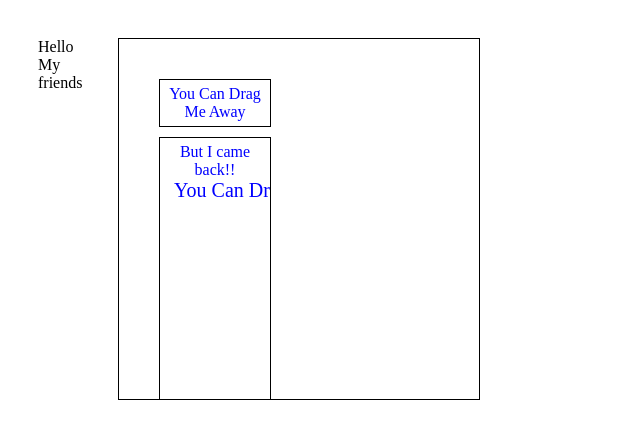
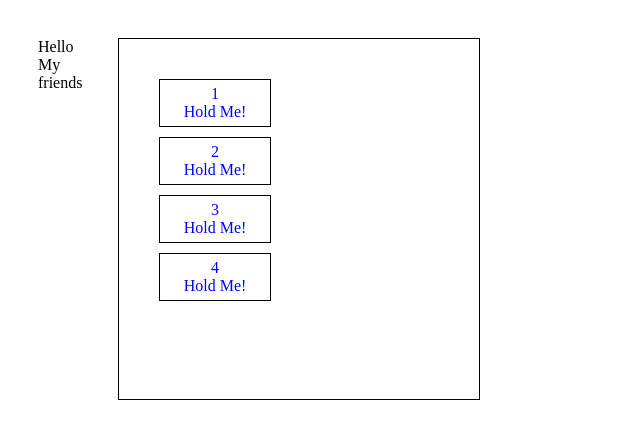
Before and after one commit to prabhat903/VueDragPro, a Vue app: page / in a window 1280 px wide. Shown: the top 438 px of the page, without its empty margins (0-640 px from the left). Built offline with nearby package versions, Linux system fonts and the light colour scheme.

Commit message:
Adding placeholder

```diff
--- a/src/App.vue
+++ b/src/App.vue
@@ -2,14 +2,16 @@
   <div class="parent">
     <div class="mainContainer">
       <div class="sibling">Hello My friends</div>
-      <container class="DraggingContainer" :center="true">
-        <Drag :forward="true" class="card" :useHandle="true">You Can Drag Me Away</Drag>
-        <Drag class="card" :forward="true" :useHandle="true" v-slot="handle">
-          <handle :handle="handle">
-            <div>But I came back!!</div>
-            <div class="title">You Can Drag Me Too</div>
-          </handle>
-        </Drag>
+      <container class="DraggingContainer">
+        <DragList :useHandle="true" :list="[1,2,3,4]" :className="'card'" v-slot="{ele,handle}">
+          <div>
+            <div>{{ele}}</div>
+            <handle :handle="handle">Hold Me!</handle>
+          </div>
+        </DragList>
+        <template type="placeholder">
+          <div></div>
+        </template>
       </container>
       <div style="{clear:both}"></div>
     </div>
@@ -17,13 +19,13 @@
 </template>
 
 <script>
-import Drag from "./components/Drag";
+import DragList from "./components/DragList";
 import container from "./components/container";
 import handle from "./components/handle";
 export default {
   name: "App",
   components: {
-    Drag,
+    DragList,
     container,
     handle
   }
--- /dev/null
+++ b/src/components/DragList.vue
@@ -0,0 +1,40 @@
+<template>
+  <div>
+    <Drag
+      v-bind="$attrs"
+      v-for="(ele,ind) in list"
+      :key="(ele[keyName]||ele)+ind"
+      v-slot="handle"
+      :class="className"
+      @onGrab="setPlaceholder"
+    >
+      <slot v-bind="{ele,handle}">{{ele}}</slot>
+    </Drag>
+  </div>
+</template>
+<script>
+import Drag from "./Drag";
+export default {
+  components: {
+    Drag
+  },
+  props: {
+    list: { type: Array },
+    keyName: { type: String },
+    className: { type: String }
+  },
+  data() {
+    return {
+      tempList: []
+    };
+  },
+  methods: {
+    setPlaceholder({ Dragging, element }) {
+      this.$emit("onGrab", { Dragging, element });
+    }
+  }
+};
+</script>
+
+<style>
+</style>
```
